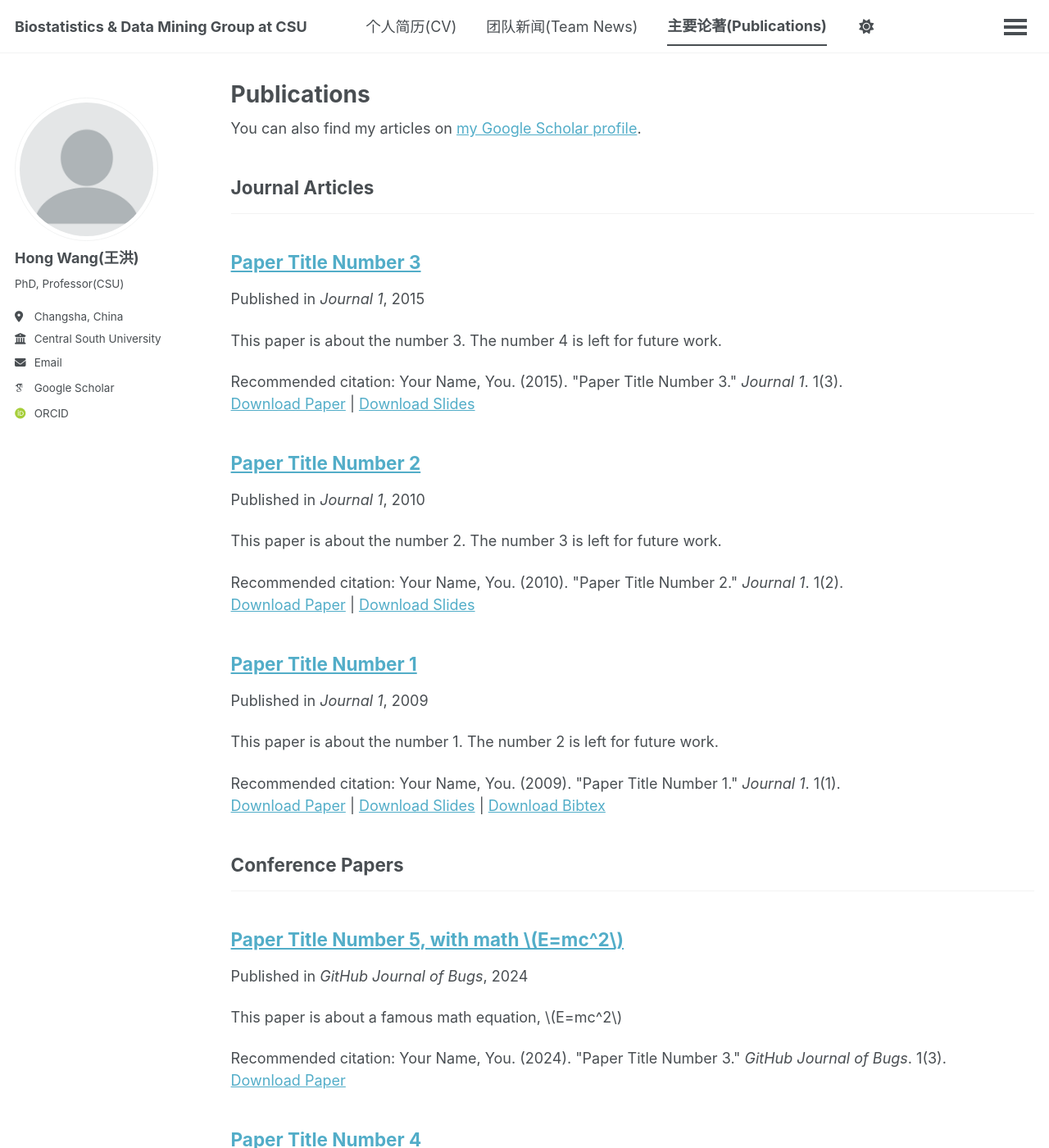
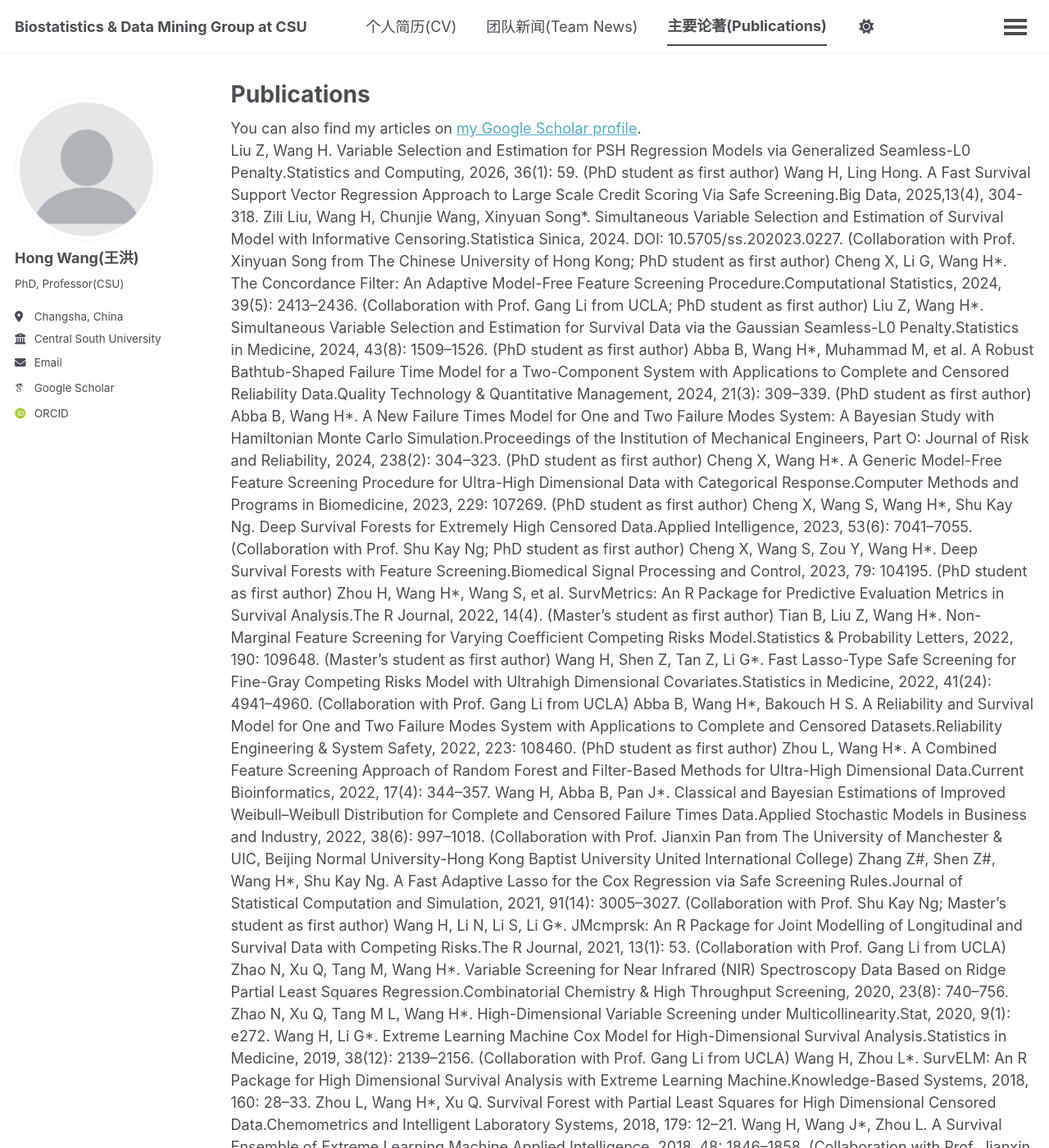
Before and after one commit to whcsu/whcsu.github.io, a Jekyll site: the page built from _pages/publications.html, in a window 1280 px wide and 1400 px high. Shown: the whole window at 82% size. Built offline with Jekyll 4.4.1, drawn with Linux system fonts in a browser that asks for light colours; some web fonts are replaced; a script bundle is joined from its source files by our own code; library files that are not in the unit come from our copies; some of the changed text lies outside the part shown.

Commit message:
Update publications.html

```diff
--- a/_pages/publications.html
+++ b/_pages/publications.html
@@ -9,25 +9,54 @@ author_profile: true
   <div class="wordwrap">You can also find my articles on <a href="{{site.author.googlescholar}}">my Google Scholar profile</a>.</div>
 {% endif %}
 
-{% include base_path %}
+Liu Z, Wang H. Variable Selection and Estimation for PSH Regression Models via Generalized Seamless-L0 Penalty.Statistics and Computing, 2026, 36(1): 59.  (PhD student as first author)
 
-<!-- New style rendering if publication categories are defined -->
-{% if site.publication_category %}
-  {% for category in site.publication_category  %}
-    {% assign title_shown = false %}
-    {% for post in site.publications reversed %}
-      {% if post.category != category[0] %}
-        {% continue %}
-      {% endif %}
-      {% unless title_shown %}
-        <h2>{{ category[1].title }}</h2><hr />
-        {% assign title_shown = true %}
-      {% endunless %}
-      {% include archive-single.html %}
-    {% endfor %}
-  {% endfor %}
-{% else %}
-  {% for post in site.publications reversed %}
-    {% include archive-single.html %}
-  {% endfor %}
-{% endif %}
+Wang H, Ling Hong. A Fast Survival Support Vector Regression Approach to Large Scale Credit Scoring Via Safe Screening.Big Data, 2025,13(4), 304-318.
+
+Zili Liu, Wang H, Chunjie Wang, Xinyuan Song*. Simultaneous Variable Selection and Estimation of Survival Model with Informative Censoring.Statistica Sinica, 2024. DOI: 10.5705/ss.202023.0227.  (Collaboration with Prof. Xinyuan Song from The Chinese University of Hong Kong; PhD student as first author)
+
+Cheng X, Li G, Wang H*. The Concordance Filter: An Adaptive Model-Free Feature Screening Procedure.Computational Statistics, 2024, 39(5): 2413–2436.  (Collaboration with Prof. Gang Li from UCLA; PhD student as first author)
+
+Liu Z, Wang H*. Simultaneous Variable Selection and Estimation for Survival Data via the Gaussian Seamless-L0 Penalty.Statistics in Medicine, 2024, 43(8): 1509–1526.  (PhD student as first author)
+
+Abba B, Wang H*, Muhammad M, et al. A Robust Bathtub-Shaped Failure Time Model for a Two-Component System with Applications to Complete and Censored Reliability Data.Quality Technology & Quantitative Management, 2024, 21(3): 309–339.  (PhD student as first author)
+
+Abba B, Wang H*. A New Failure Times Model for One and Two Failure Modes System: A Bayesian Study with Hamiltonian Monte Carlo Simulation.Proceedings of the Institution of Mechanical Engineers, Part O: Journal of Risk and Reliability, 2024, 238(2): 304–323.  (PhD student as first author)
+
+Cheng X, Wang H*. A Generic Model-Free Feature Screening Procedure for Ultra-High Dimensional Data with Categorical Response.Computer Methods and Programs in Biomedicine, 2023, 229: 107269.  (PhD student as first author)
+
+Cheng X, Wang S, Wang H*, Shu Kay Ng. Deep Survival Forests for Extremely High Censored Data.Applied Intelligence, 2023, 53(6): 7041–7055.  (Collaboration with Prof. Shu Kay Ng; PhD student as first author)
+
+Cheng X, Wang S, Zou Y, Wang H*. Deep Survival Forests with Feature Screening.Biomedical Signal Processing and Control, 2023, 79: 104195.  (PhD student as first author)
+
+Zhou H, Wang H*, Wang S, et al. SurvMetrics: An R Package for Predictive Evaluation Metrics in Survival Analysis.The R Journal, 2022, 14(4).  (Master’s student as first author)
+
+Tian B, Liu Z, Wang H*. Non-Marginal Feature Screening for Varying Coefficient Competing Risks Model.Statistics & Probability Letters, 2022, 190: 109648.  (Master’s student as first author)
+
+Wang H, Shen Z, Tan Z, Li G*. Fast Lasso-Type Safe Screening for Fine-Gray Competing Risks Model with Ultrahigh Dimensional Covariates.Statistics in Medicine, 2022, 41(24): 4941–4960.  (Collaboration with Prof. Gang Li from UCLA)
+
+Abba B, Wang H*, Bakouch H S. A Reliability and Survival Model for One and Two Failure Modes System with Applications to Complete and Censored Datasets.Reliability Engineering & System Safety, 2022, 223: 108460.  (PhD student as first author)
+
+Zhou L, Wang H*. A Combined Feature Screening Approach of Random Forest and Filter-Based Methods for Ultra-High Dimensional Data.Current Bioinformatics, 2022, 17(4): 344–357.
+
+Wang H, Abba B, Pan J*. Classical and Bayesian Estimations of Improved Weibull–Weibull Distribution for Complete and Censored Failure Times Data.Applied Stochastic Models in Business and Industry, 2022, 38(6): 997–1018.  (Collaboration with Prof. Jianxin Pan from The University of Manchester & UIC, Beijing Normal University-Hong Kong Baptist University United International College)
+
+Zhang Z#, Shen Z#, Wang H*, Shu Kay Ng. A Fast Adaptive Lasso for the Cox Regression via Safe Screening Rules.Journal of Statistical Computation and Simulation, 2021, 91(14): 3005–3027.  (Collaboration with Prof. Shu Kay Ng; Master’s student as first author)
+
+Wang H, Li N, Li S, Li G*. JMcmprsk: An R Package for Joint Modelling of Longitudinal and Survival Data with Competing Risks.The R Journal, 2021, 13(1): 53.  (Collaboration with Prof. Gang Li from UCLA)
+
+Zhao N, Xu Q, Tang M, Wang H*. Variable Screening for Near Infrared (NIR) Spectroscopy Data Based on Ridge Partial Least Squares Regression.Combinatorial Chemistry & High Throughput Screening, 2020, 23(8): 740–756.
+
+Zhao N, Xu Q, Tang M L, Wang H*. High-Dimensional Variable Screening under Multicollinearity.Stat, 2020, 9(1): e272.
+
+Wang H, Li G*. Extreme Learning Machine Cox Model for High-Dimensional Survival Analysis.Statistics in Medicine, 2019, 38(12): 2139–2156.  (Collaboration with Prof. Gang Li from UCLA)
+
+Wang H, Zhou L*. SurvELM: An R Package for High Dimensional Survival Analysis with Extreme Learning Machine.Knowledge-Based Systems, 2018, 160: 28–33.
+
+Zhou L, Wang H*, Xu Q. Survival Forest with Partial Least Squares for High Dimensional Censored Data.Chemometrics and Intelligent Laboratory Systems, 2018, 179: 12–21.
+
+Wang H, Wang J*, Zhou L. A Survival Ensemble of Extreme Learning Machine.Applied Intelligence, 2018, 48: 1846–1858.  (Collaboration with Prof. Jianxin Wang from Central South University)
+
+Wang H, Chen X, Li G*. Survival Forests with R-squared Splitting Rules.Journal of Computational Biology, 2018, 25(4): 388–395.  (Collaboration with Prof. Gang Li from UCLA)
+
+Wang H, Zhou L*. Random Survival Forest with Space Extensions for Censored Data.Artificial Intelligence in Medicine, 2017, 79: 52–61.
```
